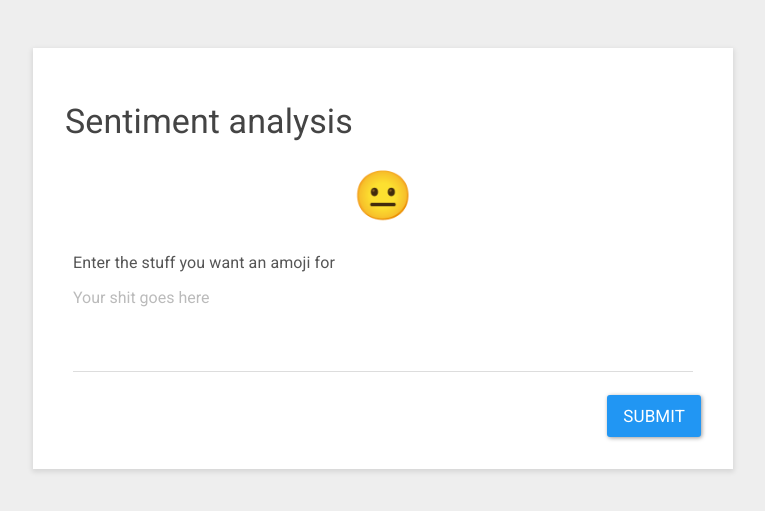
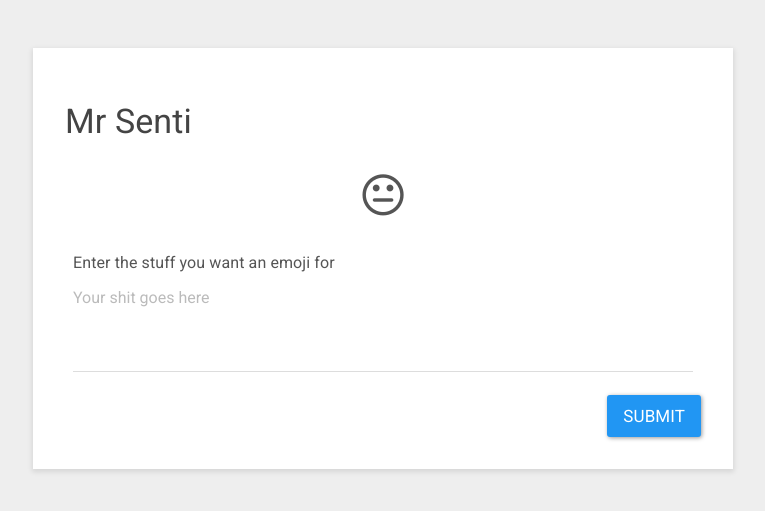
Before and after one commit to phenax/mr-senti, a Flask app: page / in a window 1280 px wide. Shown: the top 511 px of the page, without its empty margins (257-1022 px from the left). Run offline with Flask 2, Linux system fonts and the light colour scheme; parts of the project's set-up code (start-up, migrations or seed data) failed here and were passed over; some libraries are stand-ins or nearby versions.

Commit message:
Emoji to fontawesome emoji + JS refactored

```diff
--- a/static/js/script.js
+++ b/static/js/script.js
@@ -1,5 +1,12 @@
+
+// Where to dump the resulting emoji/score
+const $result= document.querySelector('.js-result-dump');
 
 
+
+/**
+ * Fetch with query object
+ */
 const fetcher = (url, request) => {
 	if(request.query) {
 		request.queryString=
@@ -14,7 +21,47 @@ const fetcher = (url, request) => {
 	return fetch(url, request);
 };
 
-const $result= document.querySelector('.js-result-dump');
+/**
+ * Get fetch options
+ *
+ * @param  {FormData|Map} data
+ *
+ * @return {Object}
+ */
+const getOptions = data => ({
+	method: 'GET',
+	query: {
+		text: data.get('text')
+	}
+});
+
+
+// Log stuff and return stuff
+const logger = stuff => { console.log(stuff); return stuff; };
+
+
+/**
+ * Analyse the text and return a promise for an emoji
+ *
+ * @param  {FormData} data
+ *
+ * @return {Promise}
+ */
+const analyseSentiment = data =>
+	fetcher('/api/analyse', getOptions(data))
+		.then(resp => resp.json())
+		.then(logger)
+		.then(resp => resp.label === 'pos'? 'smile': 'frown');
+
+
+/**
+ * Render icon
+ *
+ * @param  {string} icon
+ */
+const renderIcon = icon =>
+	$result.innerHTML = `<i class="fa fa-${icon}-o"></i>`;
+
 
 
 document
@@ -24,19 +71,8 @@ document
 
 		const data= new FormData(e.currentTarget);
 
-		const options= {
-			method: 'GET',
-			query: {
-				text: data.get('text')
-			}
-		};
-
-		fetcher('/api/analyse', options)
-			.then(resp => resp.json())
-			.then(resp => {
-				$result.textContent = resp.label === 'pos'? '😃': '😞';
-				console.log(resp.probabilities)
-			});
+		// Analyse sentiment and then render the icon
+		analyseSentiment(data).then(renderIcon);
 
 		return false;
 	});
--- a/templates/index.html
+++ b/templates/index.html
@@ -3,6 +3,7 @@
 <html>
 <head>
 	<title>MrSenti - Sentiment analysis testing</title>
+	<link rel="stylesheet" href="https://maxcdn.bootstrapcdn.com/font-awesome/4.7.0/css/font-awesome.min.css" />
 	<link rel="stylesheet" href="/static/css/bootstrap.min.css" />
 	<style>
 		html, body {
@@ -30,7 +31,10 @@
 			text-align: center;
 		}
 
-		textarea { resize: none; }
+		textarea {
+			resize: none;
+			color: #999;
+		}
 	</style>
 </head>
 <body>
@@ -38,16 +42,18 @@
 <div style='padding: 1em;'>
 
 	<div class='center-wrapper card' style='padding: 2em;'>
-		<h3 style='padding: 0;'>Sentiment analysis</h3>
+		<h3 style='padding: 0;'>Mr Senti</h3>
 
 		<div class='result'>
-			<div class='js-result-dump'>😐</div>
+			<div class='js-result-dump'>
+				<i class='fa fa-meh-o'></i>
+			</div>
 		</div>
 
 		<form class='js-form-submit'>
 
 			<div class="form-group" style='padding: .5em;'>
-				<label for="textArea" class="control-label">Enter the stuff you want an amoji for</label>
+				<label for="textArea" class="control-label">Enter the stuff you want an emoji for</label>
 				<textarea rows="3" id="textArea" name='text' class='form-control' placeholder='Your shit goes here'></textarea>
 			</div>
 
```
Also changed, not shown: 1 other file.
